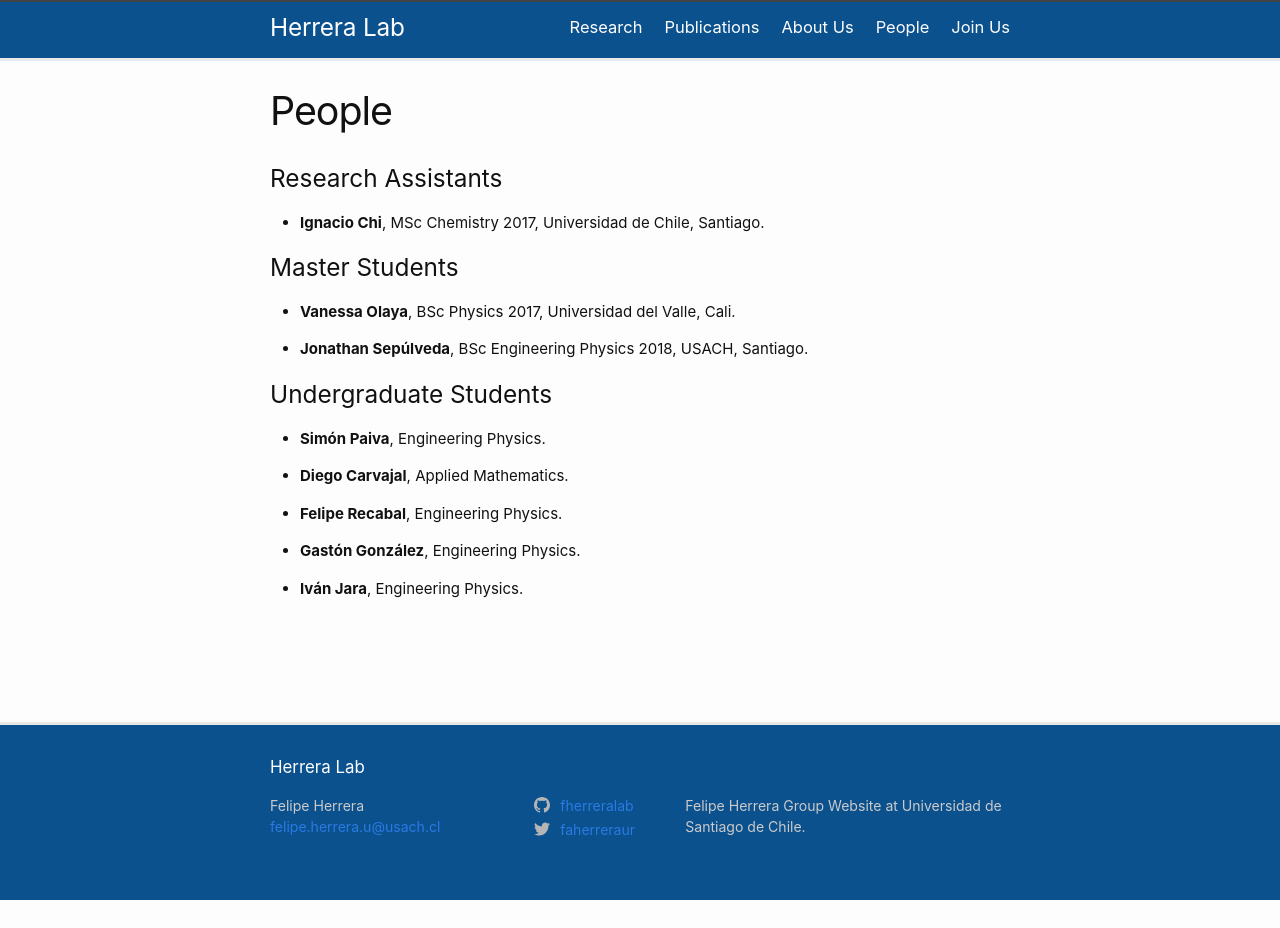
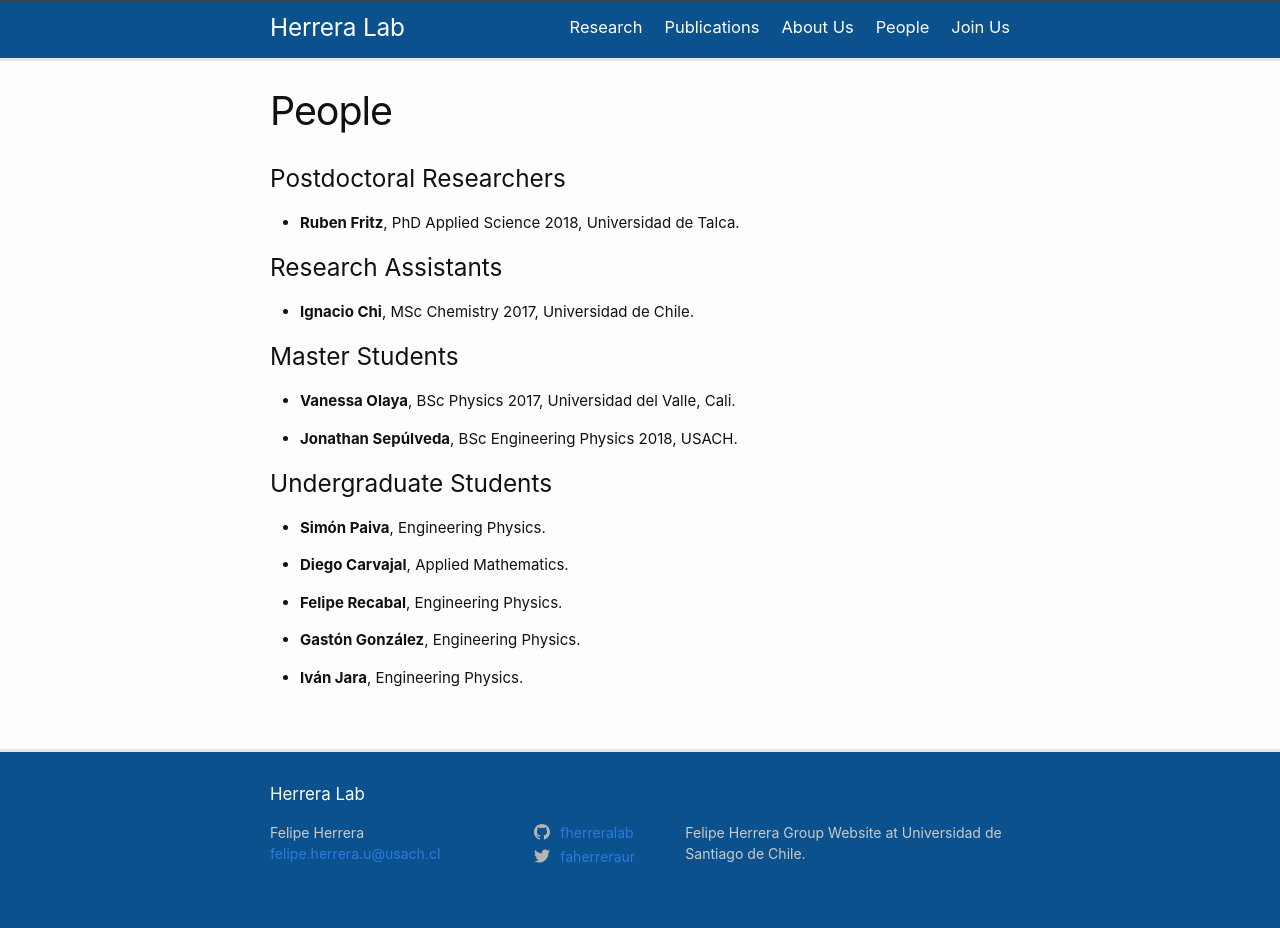
Before and after one commit to fherreralab/fherreralab.github.io, a Jekyll site: the page built from people.md, in a window 1280 px wide. Built offline with Jekyll 4.4.1, drawn with Linux system fonts in a browser that asks for light colours; before the commit the page ends 900 px from its top, so only the background shows below that.

Commit message:
added publication and updated people

```diff
--- a/people.md
+++ b/people.md
@@ -4,15 +4,19 @@ title: People
 permalink: /people/
 ---
 
+### Postdoctoral Researchers
+
+* **Ruben Fritz**, PhD Applied Science 2018, Universidad de Talca.
+
 ### Research Assistants
 
-* **Ignacio Chi**, MSc Chemistry 2017, Universidad de Chile, Santiago.
+* **Ignacio Chi**, MSc Chemistry 2017, Universidad de Chile.
 
 ### Master Students
 
 * **Vanessa Olaya**, BSc Physics 2017, Universidad del Valle, Cali.
 
-* **Jonathan Sepúlveda**, BSc Engineering Physics 2018, USACH, Santiago.
+* **Jonathan Sepúlveda**, BSc Engineering Physics 2018, USACH.
 
 
 ### Undergraduate Students
```
Also changed, not shown: _posts/2018-08-16-Ruben-Fritz-joins-our-group.md (added, +9 -0 lines), publications.md (+2 -0 lines), research/cold-molecules.md (+2 -1 lines), 10 other files.
